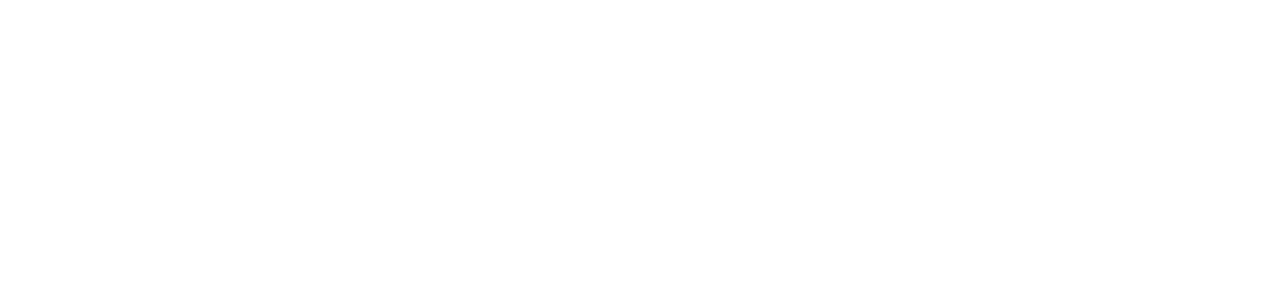
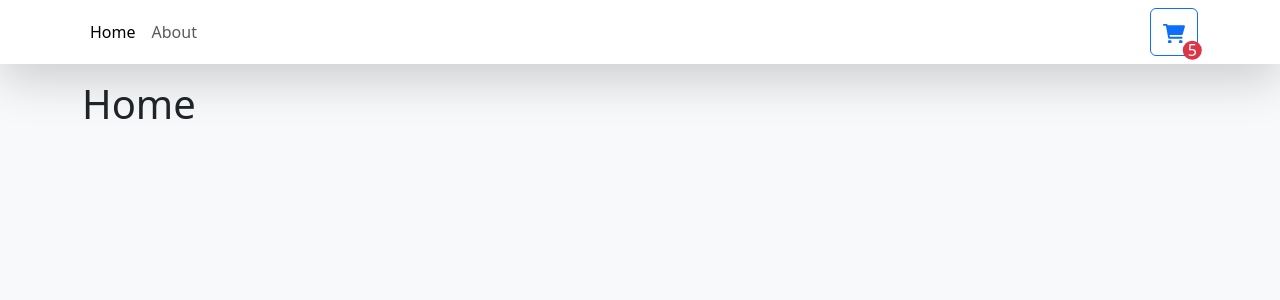
Before and after one commit to PAIshanMadusha/cart-system-typescript, a React (Vite) app: page / in a window 1280 px wide. Before the commit this address had no page. Shown: the top 300 px of the page. Built offline with nearby package versions, Linux system fonts and the light colour scheme.

Commit message:
Navbar Design

```diff
--- a/index.html
+++ b/index.html
@@ -6,7 +6,7 @@
     <meta name="viewport" content="width=device-width, initial-scale=1.0" />
     <title>Typescript Cart System</title>
   </head>
-  <body>
+  <body class="bg-light">
     <div id="root"></div>
     <script type="module" src="/src/main.tsx"></script>
   </body>
--- a/src/App.tsx
+++ b/src/App.tsx
@@ -1,12 +1,21 @@
 import { Routes, Route } from "react-router-dom";
 import { Container } from "react-bootstrap";
+import { Home } from "./pages/Home";
+import { About } from "./pages/About";
+import { Navbar } from "./components/Navbar";
 
 function App() {
-  return <Container>
-    <Routes>
-      <Route/>
-    </Routes>
-  </Container>;
+  return (
+    <>
+    <Navbar/>
+      <Container className="mb-4">
+        <Routes>
+          <Route path="/" element={<Home />} />
+          <Route path="/about" element={<About />} />
+        </Routes>
+      </Container>
+    </>
+  );
 }
 
 export default App;
--- /dev/null
+++ b/src/components/Navbar.tsx
@@ -0,0 +1,45 @@
+import { Button, Container, Nav, Navbar as NavbarBs } from "react-bootstrap";
+import { NavLink } from "react-router-dom";
+
+export function Navbar() {
+  return (
+    <NavbarBs sticky="top" className="bg-white shadow-lg mb-3">
+      <Container>
+        <Nav className="me-auto">
+          <Nav.Link to={"/"} as={NavLink}>
+            Home
+          </Nav.Link>
+          <Nav.Link to={"about"} as={NavLink}>
+            About
+          </Nav.Link>
+        </Nav>
+        <Button
+          style={{ width: "3rem", height: "3rem", position: "relative" }}
+          variant="outline-primary"
+        >
+          <svg
+            xmlns="http://www.w3.org/2000/svg"
+            viewBox="0 0 576 512"
+            fill="currentColor"
+          >
+            <path d="M96 0C107.5 0 117.4 8.19 119.6 19.51L121.1 32H541.8C562.1 32 578.3 52.25 572.6 72.66L518.6 264.7C514.7 278.5 502.1 288 487.8 288H170.7L179.9 336H488C501.3 336 512 346.7 512 360C512 373.3 501.3 384 488 384H159.1C148.5 384 138.6 375.8 136.4 364.5L76.14 48H24C10.75 48 0 37.25 0 24C0 10.75 10.75 0 24 0H96zM128 464C128 437.5 149.5 416 176 416C202.5 416 224 437.5 224 464C224 490.5 202.5 512 176 512C149.5 512 128 490.5 128 464zM512 464C512 490.5 490.5 512 464 512C437.5 512 416 490.5 416 464C416 437.5 437.5 416 464 416C490.5 416 512 437.5 512 464z" />
+          </svg>
+          <div
+            className="rounded-circle bg-danger d-flex justify-content-center align-items-center"
+            style={{
+              color: "white",
+              width: "1.2rem",
+              height: "1.2rem",
+              position: "absolute",
+              bottom: 0,
+              right: 0,
+              transform: "translate(25%, 25%)",
+            }}
+          >
+            5
+          </div>
+        </Button>
+      </Container>
+    </NavbarBs>
+  );
+}
--- /dev/null
+++ b/src/pages/About.tsx
@@ -0,0 +1,3 @@
+export function About(){
+    return <h1>About</h1>
+}
--- /dev/null
+++ b/src/pages/Home.tsx
@@ -0,0 +1,3 @@
+export function Home(){
+    return <h1>Home</h1>
+}
```
